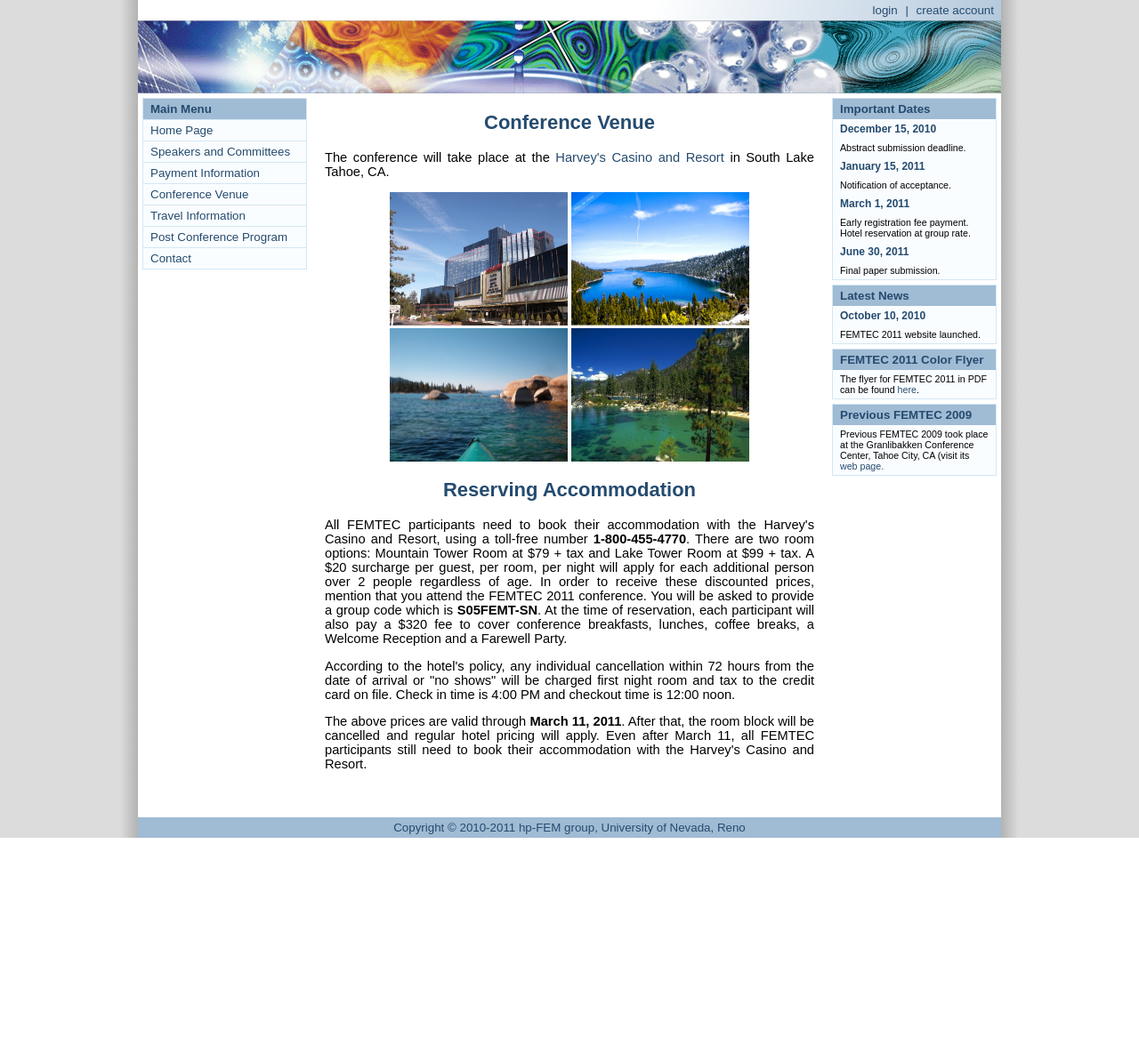
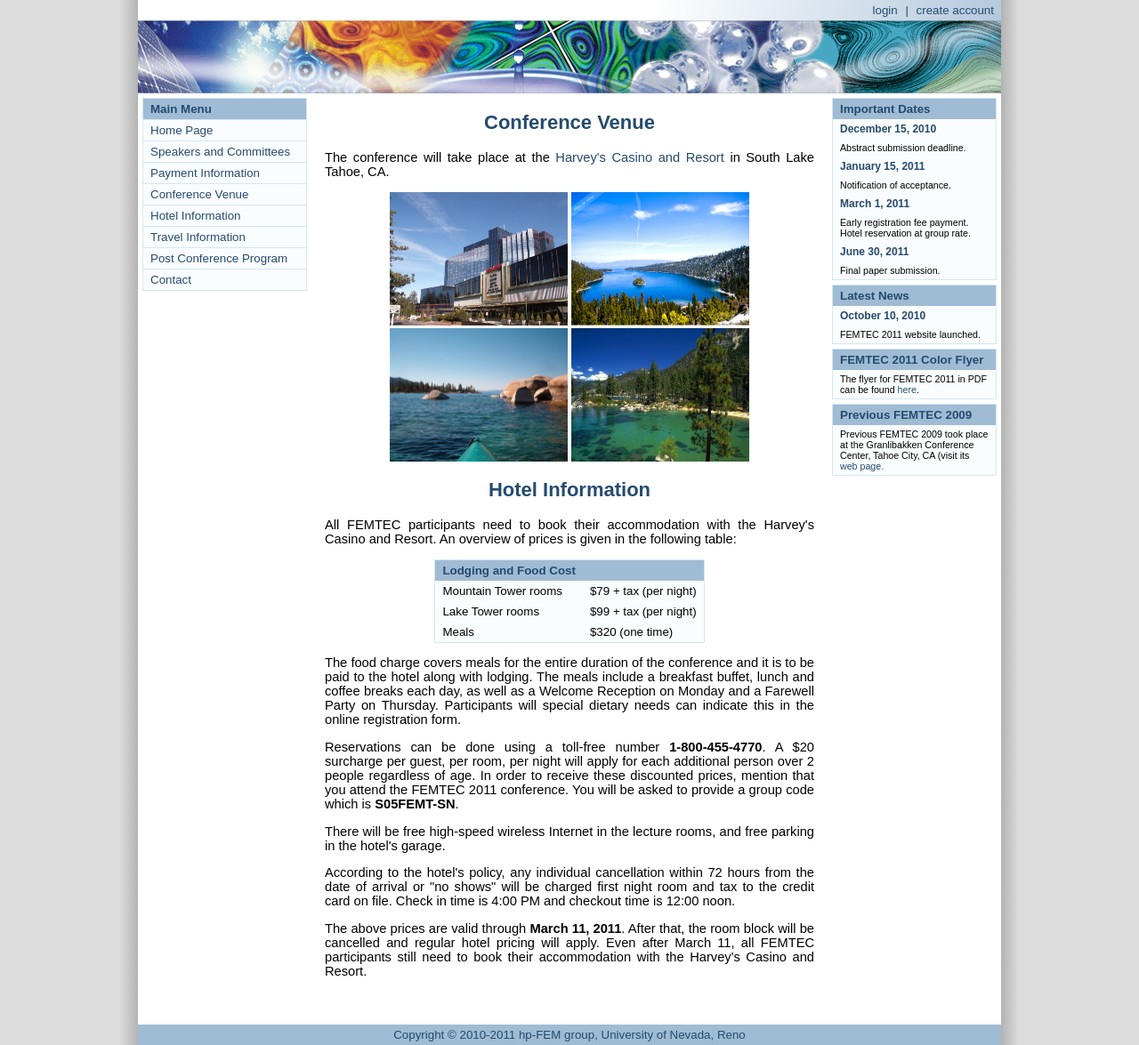
Before and after one commit to mattpap/femtec-2011, a Django app: template femtec/templates/content/venue.html in a window 1280 px wide. Shown: the whole page at 89% size. Before the commit the page ends 942 px from the top, so only its background shows below. Run offline with Django 3.2, Linux system fonts and the light colour scheme; the template is opened without the code that fills it, so the values that code supplies are empty; parts of the project's set-up code (start-up, migrations or seed data) failed here and were passed over.

Commit message:
Hotel information updated.

```diff
--- a/femtec/templates/base.html
+++ b/femtec/templates/base.html
@@ -45,7 +45,7 @@
                         <li><a href="/events/femtec-2011/committees/">Speakers and Committees</a></li>
                         <li><a href="/events/femtec-2011/payment/">Payment Information</a></li>
                         <li><a href="/events/femtec-2011/venue/">Conference Venue</a></li>
-                        <!--<li><a href="/events/femtec-2011/accommodation/">Accommodation</a></li> -->
+                        <li><a href="/events/femtec-2011/venue/">Hotel Information</a></li>
                         <li><a href="/events/femtec-2011/travel/">Travel Information</a></li>
                         <li><a href="/events/femtec-2011/postconf/">Post Conference Program</a></li>
                         <li><a href="/events/femtec-2011/contact/">Contact</a></li>
--- a/femtec/templates/content/venue.html
+++ b/femtec/templates/content/venue.html
@@ -17,18 +17,52 @@
     </div>
 <br>
 
-    <h2>Reserving Accommodation</h2>
+    <h2>Hotel Information</h2>
 
 <p>
     All FEMTEC participants need to book their accommodation with the Harvey's Casino and
-    Resort, using a toll-free number <b>1-800-455-4770</b>. There are two room options:
-    Mountain Tower Room at $79 + tax and Lake Tower Room at $99 + tax. A $20 surcharge per
-    guest, per room, per night will apply for each additional person over 2 people regardless
-    of age. In order to receive these discounted prices, mention that you attend the FEMTEC
-    2011 conference. You will be asked
-    to provide a group code which is <b>S05FEMT-SN</b>. At the time of reservation, each
-    participant will also pay a $320 fee to cover conference breakfasts, lunches, coffee breaks,
-    a Welcome Reception and a Farewell Party.
+    Resort. An overview of prices is given in the following table:
+
+    <table>
+        <thead>
+            <tr>
+                <td>Lodging and Food Cost</td>
+                <td> </td>
+            </tr>
+        </thead>
+        <tbody>
+            <tr>
+                <td>Mountain Tower rooms</td>
+                <td>$79 + tax (per night)</td>
+            </tr>
+            <tr>
+                <td>Lake Tower rooms</td>
+                <td>$99 + tax (per night)</td>
+            </tr>
+            <tr>
+                <td>Meals</td>
+                <td>$320 (one time)</td>
+            </tr>
+        </tbody>
+    </table>
+
+<p>
+The food charge covers meals for the entire duration of the conference and it is to be paid
+to the hotel along with lodging. The meals include a breakfast buffet, lunch and coffee
+breaks each day, as well as a Welcome Reception on Monday and a Farewell Party on Thursday.
+Participants will special dietary needs can indicate this in the online registration form.
+</p>
+
+<p>
+Reservations can be done using a toll-free number <b>1-800-455-4770</b>. A $20 surcharge per
+guest, per room, per night will apply for each additional person over 2 people regardless
+of age. In order to receive these discounted prices, mention that you attend the FEMTEC
+2011 conference. You will be asked to provide a group code which is <b>S05FEMT-SN</b>.
+</p>
+
+<p>
+There will be free high-speed wireless Internet in the lecture rooms,
+and free parking in the hotel's garage.
 </p>
 
 <p>
```
